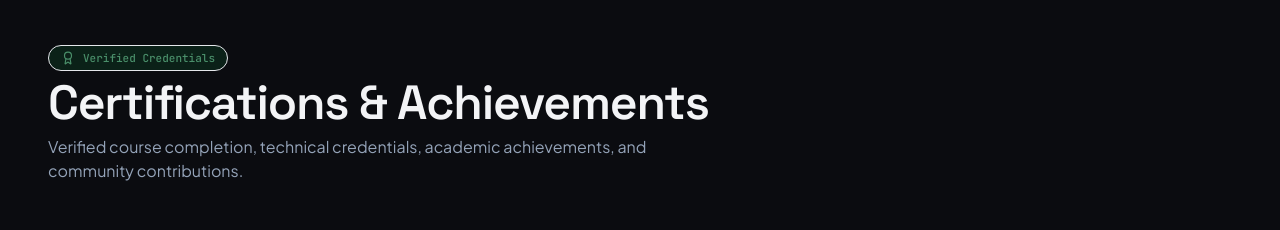
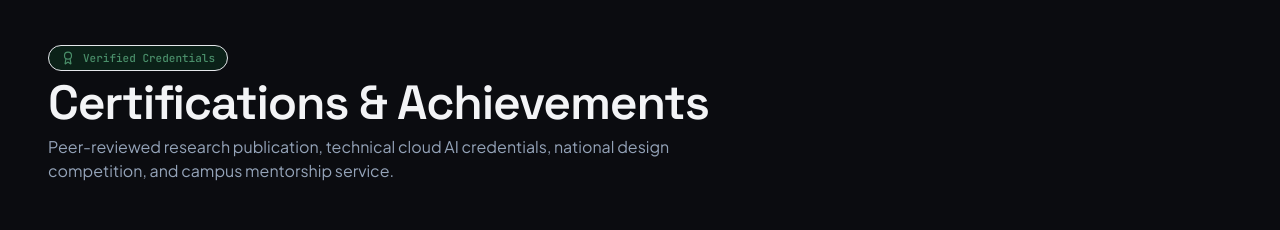
Before and after one commit to krisvan123/Kristian_Novan_Portofolio, a Next.js app: page / in a window 1280 px wide. Shown: the part 6080-6310 px from the top of the page. Built offline with nearby package versions, Linux system fonts and the light colour scheme.

Commit message:
Restore original certificates section design and wording

```diff
--- a/components/Certificates.tsx
+++ b/components/Certificates.tsx
@@ -23,7 +23,7 @@ export default function Certificates() {
             Certifications &amp; Achievements
           </h2>
           <p className="text-sm sm:text-base text-charcoal-soft max-w-2xl font-sans">
-            Verified course completion, technical credentials, academic achievements, and community contributions.
+            Peer-reviewed research publication, technical cloud AI credentials, national design competition, and campus mentorship service.
           </p>
         </ScrollReveal>
 
```
